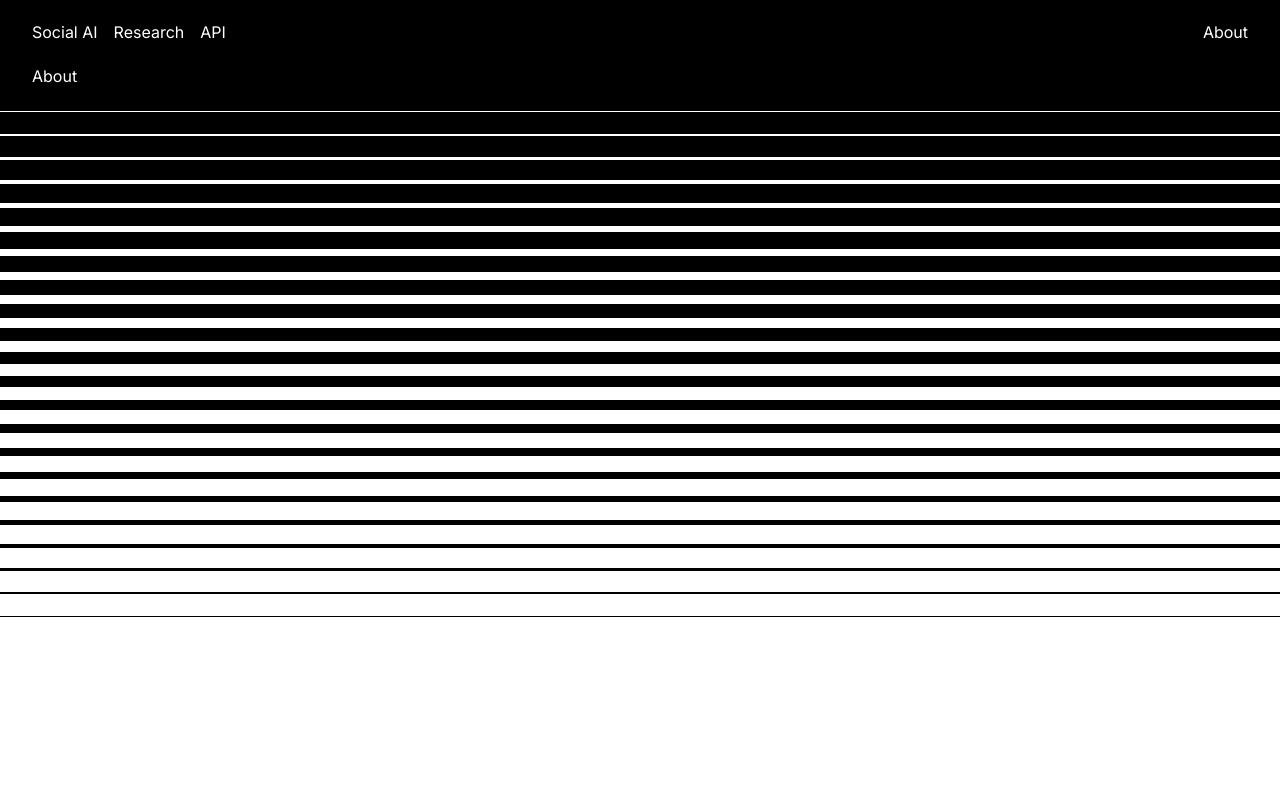
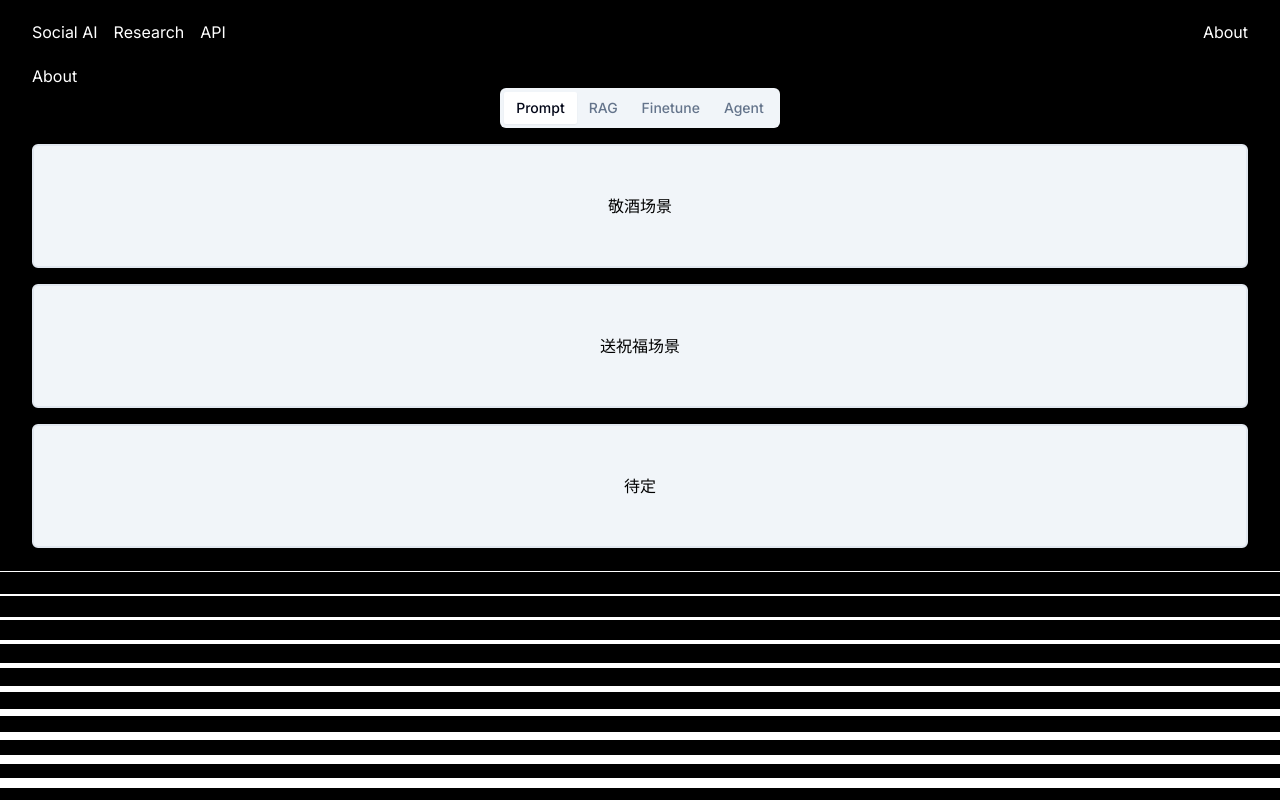
Before and after one commit to SocialAI-tianji/socialai-web, a Next.js app: page /about in a window 1280 px wide. Shown: the top 800 px of the page. Built offline with nearby package versions, Linux system fonts and the light colour scheme.

Commit message:
feat: tab scenario

```diff
--- a/package.json
+++ b/package.json
@@ -10,6 +10,7 @@
   },
   "dependencies": {
     "@radix-ui/react-dropdown-menu": "^2.0.6",
+    "@radix-ui/react-tabs": "^1.0.4",
     "class-variance-authority": "^0.7.0",
     "clsx": "^2.1.0",
     "gray-matter": "^4.0.3",
--- a/src/app/about/page.tsx
+++ b/src/app/about/page.tsx
@@ -1,7 +1,61 @@
+import { Tabs, TabsContent, TabsList, TabsTrigger } from "@/components/ui/tabs"
+
 export default function About() {
   return <div className='bg-black text-white'>
     <div className="container mx-auto -mt-20 pt-20 md:-mt-16 md:pt-16">
       <h1>About</h1>
+      <Tabs defaultValue="prompt" className="w-full text-center">
+        <TabsList className="">
+          <TabsTrigger value="prompt">Prompt</TabsTrigger>
+          <TabsTrigger value="rag">RAG</TabsTrigger>
+          <TabsTrigger value="finetune">Finetune</TabsTrigger>
+          <TabsTrigger value="agent">Agent</TabsTrigger>
+        </TabsList>
+        <TabsContent value="prompt">
+          <div className="p-12 mt-4 bg-slate-100 rounded-md border-2 border-slate-200">
+            <a className="text-black" href="#">敬酒场景</a>
+          </div>
+          <div className="p-12 mt-4 bg-slate-100 rounded-md border-2 border-slate-200">
+            <a className="text-black" href="#">送祝福场景</a>
+          </div>
+          <div className="p-12 mt-4 bg-slate-100 rounded-md border-2 border-slate-200">
+            <a className="text-black" href="#">待定</a>
+          </div>
+        </TabsContent>
+        <TabsContent value="rag">
+          <div className="p-12 mt-4 bg-slate-100 rounded-md border-2 border-slate-200">
+            <a className="text-black" href="#">A</a>
+          </div>
+          <div className="p-12 mt-4 bg-slate-100 rounded-md border-2 border-slate-200">
+            <a className="text-black" href="#">B</a>
+          </div>
+          <div className="p-12 mt-4 bg-slate-100 rounded-md border-2 border-slate-200">
+            <a className="text-black" href="#">C</a>
+          </div>
+        </TabsContent>
+        <TabsContent value="finetune">
+          <div className="p-12 mt-4 bg-slate-100 rounded-md border-2 border-slate-200">
+            <a className="text-black" href="#">D</a>
+          </div>
+          <div className="p-12 mt-4 bg-slate-100 rounded-md border-2 border-slate-200">
+            <a className="text-black" href="#">E</a>
+          </div>
+          <div className="p-12 mt-4 bg-slate-100 rounded-md border-2 border-slate-200">
+            <a className="text-black" href="#">F</a>
+          </div>
+        </TabsContent>
+        <TabsContent value="agent">
+          <div className="p-12 mt-4 bg-slate-100 rounded-md border-2 border-slate-200">
+            <a className="text-black" href="#">H</a>
+          </div>
+          <div className="p-12 mt-4 bg-slate-100 rounded-md border-2 border-slate-200">
+            <a className="text-black" href="#">I</a>
+          </div>
+          <div className="p-12 mt-4 bg-slate-100 rounded-md border-2 border-slate-200">
+            <a className="text-black" href="#">J</a>
+          </div>
+        </TabsContent>
+      </Tabs>
     </div>
   </div>
 }
--- /dev/null
+++ b/src/components/ui/tabs.tsx
@@ -0,0 +1,55 @@
+"use client"
+
+import * as React from "react"
+import * as TabsPrimitive from "@radix-ui/react-tabs"
+
+import { cn } from "@/lib/utils"
+
+const Tabs = TabsPrimitive.Root
+
+const TabsList = React.forwardRef<
+  React.ElementRef<typeof TabsPrimitive.List>,
+  React.ComponentPropsWithoutRef<typeof TabsPrimitive.List>
+>(({ className, ...props }, ref) => (
+  <TabsPrimitive.List
+    ref={ref}
+    className={cn(
+      "inline-flex h-10 items-center justify-center rounded-md bg-slate-100 p-1 text-slate-500 dark:bg-slate-800 dark:text-slate-400",
+      className
+    )}
+    {...props}
+  />
+))
+TabsList.displayName = TabsPrimitive.List.displayName
+
+const TabsTrigger = React.forwardRef<
+  React.ElementRef<typeof TabsPrimitive.Trigger>,
+  React.ComponentPropsWithoutRef<typeof TabsPrimitive.Trigger>
+>(({ className, ...props }, ref) => (
+  <TabsPrimitive.Trigger
+    ref={ref}
+    className={cn(
+      "inline-flex items-center justify-center whitespace-nowrap rounded-sm px-3 py-1.5 text-sm font-medium ring-offset-white transition-all focus-visible:outline-none focus-visible:ring-2 focus-visible:ring-slate-950 focus-visible:ring-offset-2 disabled:pointer-events-none disabled:opacity-50 data-[state=active]:bg-white data-[state=active]:text-slate-950 data-[state=active]:shadow-sm dark:ring-offset-slate-950 dark:focus-visible:ring-slate-300 dark:data-[state=active]:bg-slate-950 dark:data-[state=active]:text-slate-50",
+      className
+    )}
+    {...props}
+  />
+))
+TabsTrigger.displayName = TabsPrimitive.Trigger.displayName
+
+const TabsContent = React.forwardRef<
+  React.ElementRef<typeof TabsPrimitive.Content>,
+  React.ComponentPropsWithoutRef<typeof TabsPrimitive.Content>
+>(({ className, ...props }, ref) => (
+  <TabsPrimitive.Content
+    ref={ref}
+    className={cn(
+      "mt-2 ring-offset-white focus-visible:outline-none focus-visible:ring-2 focus-visible:ring-slate-950 focus-visible:ring-offset-2 dark:ring-offset-slate-950 dark:focus-visible:ring-slate-300",
+      className
+    )}
+    {...props}
+  />
+))
+TabsContent.displayName = TabsPrimitive.Content.displayName
+
+export { Tabs, TabsList, TabsTrigger, TabsContent }
```
Also changed, not shown: 1 other file (tests, documents, lock files or other folders).
